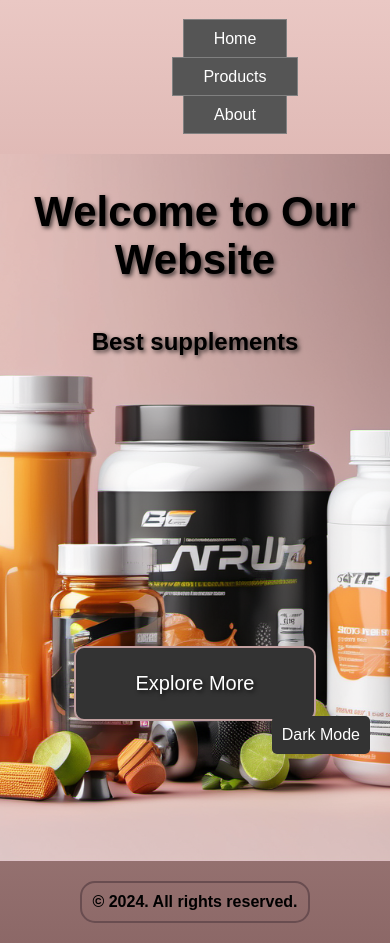
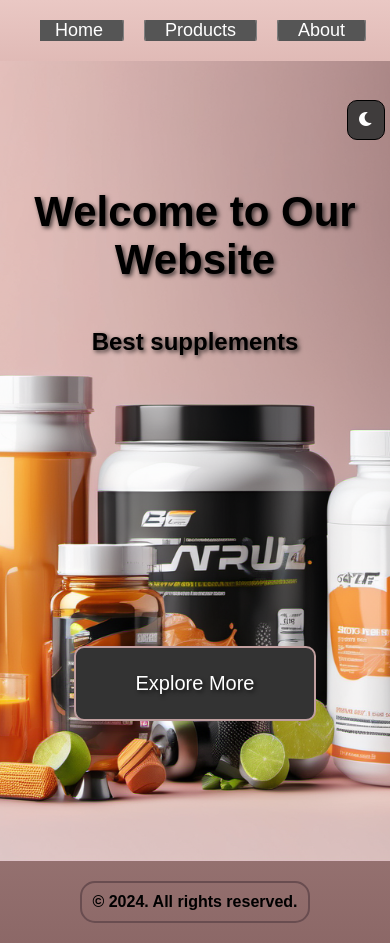
Before and after one commit to elmellahijamal/Supplements, a plain HTML site: page index.html in a window 390 px wide. Drawn offline with Linux system fonts and the light colour scheme.

Commit message:
dark mode button style

```diff
--- a/index.html
+++ b/index.html
@@ -4,6 +4,7 @@
     <meta charset="UTF-8">
     <meta name="viewport" content="width=device-width, initial-scale=1.0">
     <link rel="stylesheet" href="style.css">
+    <link rel="stylesheet" href="https://cdnjs.cloudflare.com/ajax/libs/font-awesome/6.0.0-beta3/css/all.min.css">
     <title>Home</title>
 </head>
 <body>
@@ -26,7 +27,7 @@
             <p>&copy; 2024. All rights reserved.</p>
         </div>
     </footer>
-    <button onclick="toDarkMode()" id="darkModebtn">Dark Mode</button>
+    <button onclick="toDarkMode()" id="darkModebtn"><i class="fa-solid fa-moon"></i></button>
     <button onclick="toTop()" id="toTopBtn">Top</button>
 
     <script src="script.js" defer></script>
--- a/style.css
+++ b/style.css
@@ -1,6 +1,6 @@
 /*styling index.html*/
 
-body{
+body {
     font-family: Arial, Helvetica, sans-serif;
     margin: 0;
     padding: 0;
@@ -10,7 +10,6 @@ body{
     box-sizing: border-box;
 }
 
-/* General styling for the navigation bar */
 nav {
     padding: 20px 40px;
     text-align: center;
@@ -27,11 +26,13 @@ nav ul {
     padding: 0;
     display: flex;
     justify-content: center;
-    /*flex-wrap: wrap;  Allows items to wrap to the next line if needed */
+    align-items: center;
+    padding-right: 70px;
 }
 
 nav ul li {
-    margin: 0 15px;
+    margin: 0 40px;
+
 }
 
 nav a {
@@ -39,7 +40,8 @@ nav a {
     padding: 10px 20px;
     color: white;
     font-size: 18px;
-   border: solid 1px gray;
+    border: solid 1px gray;
+    border-radius: 15px;
     background-color: #555;
     transition: background-color 0.3s ease;
 }
@@ -48,21 +50,17 @@ nav a:hover {
     background-color: #777;
 }
 
-/* Media query for mobile devices */
-@media (max-width: 768px) {
+/* Responsive design for smaller screens */
+@media (max-width: 500px) {
     nav ul {
-        flex-direction: column; /* Stack items vertically on small screens */
-        align-items: center;
+        flex-wrap: nowrap;
+        overflow-x: auto;
     }
 
     nav ul li {
-        margin: 10px 0; /* Adjust margin for stacked items */
+        margin: 0 10px;
     }
 
-    nav a {
-        padding: 10px 30px; /* Adjust padding for better touch targets */
-        font-size: 16px; /* Slightly smaller font size on small screens */
-    }
 }
 
 
@@ -321,15 +319,15 @@ footer {
 }
 
 #darkModebtn{
-    position: fixed;
-    bottom: 90px;
-    right: 20px;
-    z-index: 100;
+    position: absolute;
+    top: 100px;
+    right: 5px;
+    z-index: 1000;
     padding: 10px;
-    background-color: #333;
+    background-color: #3f3c3c;
     color: white;
-    border: none;
-    border-radius: 5px;
+    border: 1px solid #000000;
+    border-radius: 10px;
     cursor: pointer;
     font-size: 16px;
 
```
Also changed, not shown: about.html (+1 -1 lines), products.html (+2 -1 lines).
